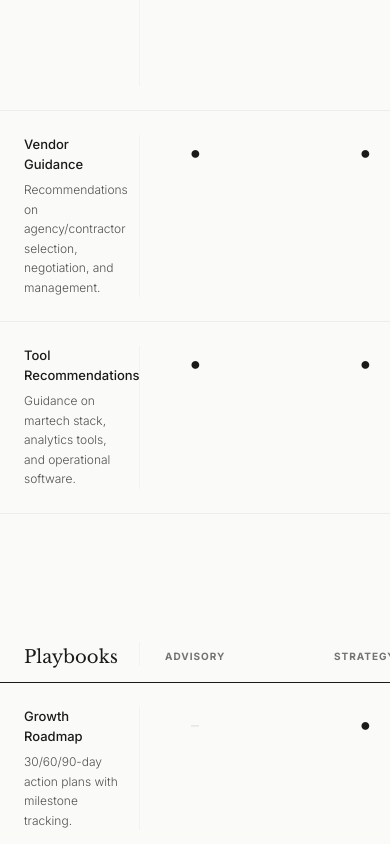
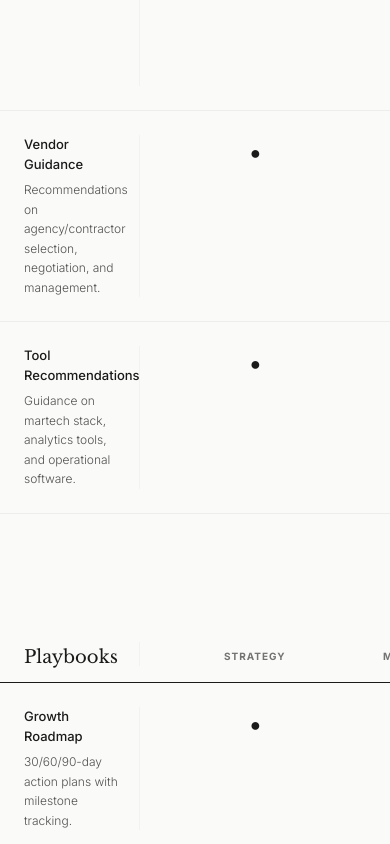
Before and after one commit to sullivan-street-projects/sullivan-street-website, a React (Vite) app: page / in a window 390 px wide. Shown: the part 5800-6644 px from the top of the page. Built offline with nearby package versions, Linux system fonts and the light colour scheme.

Commit message:
fix(services): refine scroll snap alignment to snap-start
- Change scroll snap from 'center' to 'start' for cleaner column locking
- Ensure columns align flush with the sticky left column on swipe
- Improve precision of mobile table navigation

```diff
--- a/src/sections/Services.jsx
+++ b/src/sections/Services.jsx
@@ -47,9 +47,35 @@ const Services = () => {
             <div key={section.category} className="mb-20 last:mb-0">
 
               {/* Scrollable Table for this Category */}              <div className="overflow-x-auto -mx-6 lg:mx-0 lg:px-0 pb-4 pt-4 snap-x snap-mandatory scroll-smooth">                <div className="min-w-[650px] lg:min-w-full lg:w-full">                  {/* Section Column Header - Static Top, Sticky Left */}                  <div className="flex border-b border-[#1a1a1a] pb-4 mb-0 pt-4">                     <div className="w-[140px] pl-6 lg:pl-0 flex-none sticky left-0 z-20 bg-[#FAFAF8] md:w-[40%] lg:w-[40%] lg:static lg:bg-transparent pr-4 border-r border-[#e5e5e5]/40 md:border-none flex items-end">                       <FocusText>                         <h4 className="font-serif text-lg md:text-xl text-[#1a1a1a] leading-none">{section.category}</h4>                       </FocusText>                     </div>
-                     {/* Flattened Tier Columns for Snapping */}                     <div className="flex-1 min-w-[100px] snap-center flex justify-center items-end"><FocusText><span className="font-sans text-[10px] md:text-xs uppercase tracking-widest font-bold text-[#737373]">Advisory</span></FocusText></div>                     <div className="flex-1 min-w-[100px] snap-center flex justify-center items-end"><FocusText><span className="font-sans text-[10px] md:text-xs uppercase tracking-widest font-bold text-[#737373]">Strategy</span></FocusText></div>                     <div className="flex-1 min-w-[100px] snap-center flex justify-center items-end"><FocusText><span className="font-sans text-[10px] md:text-xs uppercase tracking-widest font-bold text-[#737373]">Management</span></FocusText></div>                  </div>
-                  <div className="space-y-0">                    {section.features.map((feature) => (                      <div key={feature.name} className="flex py-6 border-b border-[#e5e5e5]/60 items-start group hover:bg-[#fafafa] transition-colors duration-300">                        {/* Service Name: Sticky Mobile */}                        <div className="w-[140px] pl-6 lg:pl-0 flex-none sticky left-0 z-20 bg-[#FAFAF8] md:w-[40%] lg:w-[40%] lg:static lg:bg-transparent pr-4 border-r border-[#e5e5e5]/40 md:border-none group-hover:bg-[#fafafa]">                          <FocusText>                            <p className="font-sans text-[13px] md:text-[15px] font-medium text-[#1a1a1a] mb-1.5">{feature.name}</p>                            <p className="font-sans text-[12px] md:text-[13px] leading-relaxed text-[#525252] font-light">{feature.description}</p>                          </FocusText>                        </div>
-                        {/* Flattened Tier Cells for Snapping */}                        <div className="flex-1 min-w-[100px] snap-center flex justify-center pt-1 font-sans text-[13px] text-[#737373]">                          <FocusText>{renderCell(feature.advisory)}</FocusText>                        </div>                        <div className="flex-1 min-w-[100px] snap-center flex justify-center pt-1 font-sans text-[13px] text-[#737373]">                          <FocusText>{renderCell(feature.strategy)}</FocusText>                        </div>                        <div className="flex-1 min-w-[100px] snap-center flex justify-center pt-1 font-sans text-[13px] text-[#737373]">                          <FocusText>{renderCell(feature.management)}</FocusText>                        </div>                      </div>                    ))}                  </div>                </div>              </div>
+                                          {/* Flattened Tier Columns for Snapping */}
+                                          <div className="flex-1 min-w-[100px] snap-start flex justify-center items-end"><FocusText><span className="font-sans text-[10px] md:text-xs uppercase tracking-widest font-bold text-[#737373]">Advisory</span></FocusText></div>
+                                          <div className="flex-1 min-w-[100px] snap-start flex justify-center items-end"><FocusText><span className="font-sans text-[10px] md:text-xs uppercase tracking-widest font-bold text-[#737373]">Strategy</span></FocusText></div>
+                                          <div className="flex-1 min-w-[100px] snap-start flex justify-center items-end"><FocusText><span className="font-sans text-[10px] md:text-xs uppercase tracking-widest font-bold text-[#737373]">Management</span></FocusText></div>
+                                       </div>
+
+                                       <div className="space-y-0">
+                                         {section.features.map((feature) => (
+                                           <div key={feature.name} className="flex py-6 border-b border-[#e5e5e5]/60 items-start group hover:bg-[#fafafa] transition-colors duration-300">
+                                             {/* Service Name: Sticky Mobile */}
+                                             <div className="w-[140px] pl-6 lg:pl-0 flex-none sticky left-0 z-20 bg-[#FAFAF8] md:w-[40%] lg:w-[40%] lg:static lg:bg-transparent pr-4 border-r border-[#e5e5e5]/40 md:border-none group-hover:bg-[#fafafa]">
+                                               <FocusText>
+                                                 <p className="font-sans text-[13px] md:text-[15px] font-medium text-[#1a1a1a] mb-1.5">{feature.name}</p>
+                                                 <p className="font-sans text-[12px] md:text-[13px] leading-relaxed text-[#525252] font-light">{feature.description}</p>
+                                               </FocusText>
+                                             </div>
+
+                                             {/* Flattened Tier Cells for Snapping */}
+                                             <div className="flex-1 min-w-[100px] snap-start flex justify-center pt-1 font-sans text-[13px] text-[#737373]">
+                                               <FocusText>{renderCell(feature.advisory)}</FocusText>
+                                             </div>
+                                             <div className="flex-1 min-w-[100px] snap-start flex justify-center pt-1 font-sans text-[13px] text-[#737373]">
+                                               <FocusText>{renderCell(feature.strategy)}</FocusText>
+                                             </div>
+                                             <div className="flex-1 min-w-[100px] snap-start flex justify-center pt-1 font-sans text-[13px] text-[#737373]">
+                                               <FocusText>{renderCell(feature.management)}</FocusText>
+                                             </div>
+                                           </div>
+                                         ))}                  </div>                </div>              </div>
             </div>
           ))}
         </div>
```
